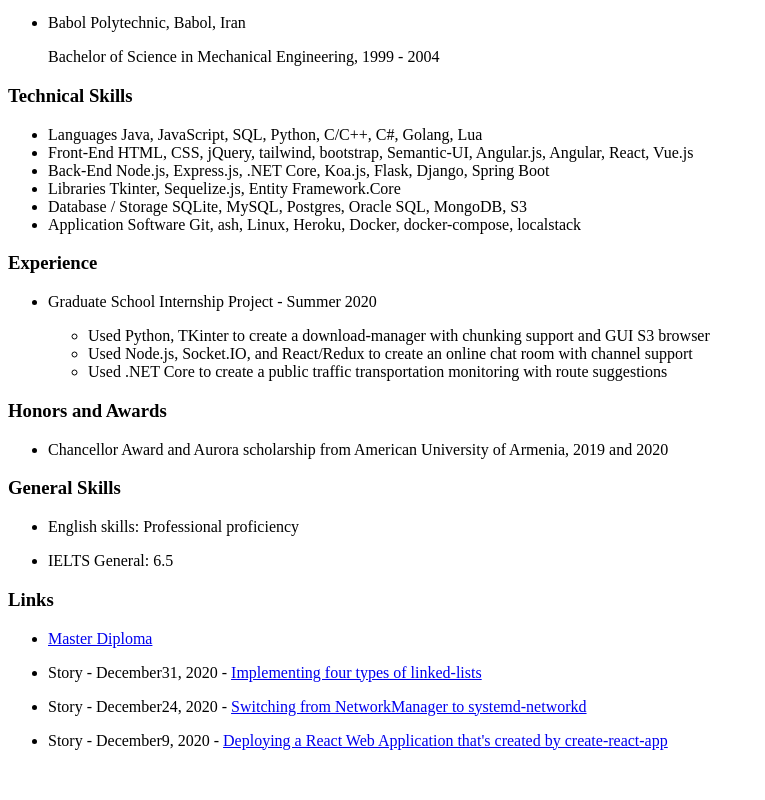
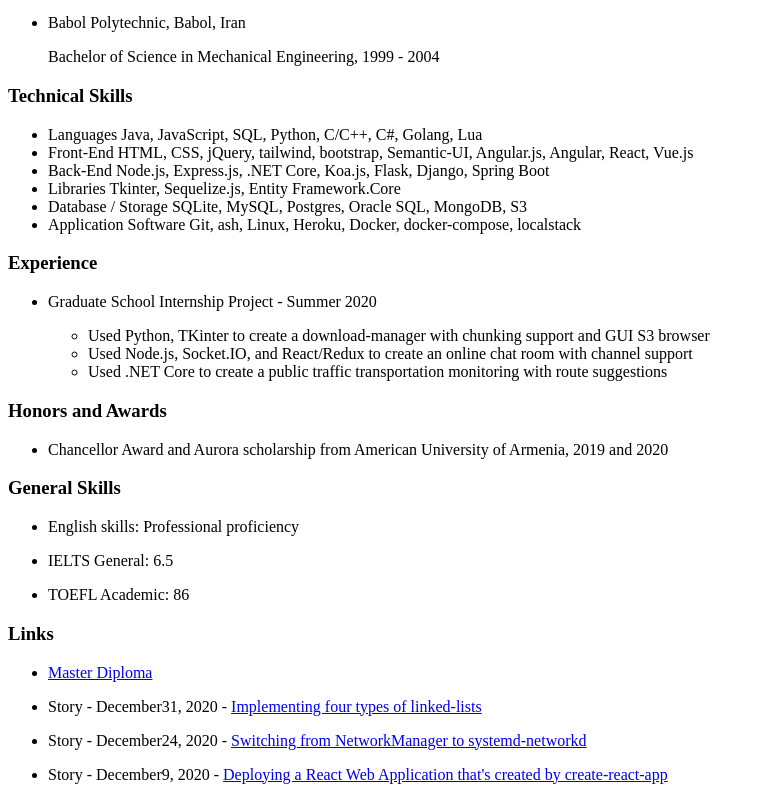
Before and after one commit to hooman734/cv-next, a Next.js app: page / in a window 1280 px wide. Shown: the part 619-1419 px from the top of the page, without its empty margins (0-765 px from the left). Before the commit the page ends 1385 px from the top, so only its background shows below. Built offline with nearby package versions, Linux system fonts and the light colour scheme.

Commit message:
added Toefl score

```diff
--- a/pages/index.js
+++ b/pages/index.js
@@ -136,6 +136,9 @@
                       <li className="py-1">
                         <p>IELTS General: <span className="text-gray-800 font-bold align-text-top text-sm bg-gray-200 rounded">6.5</span></p>
                       </li>
+                      <li className="py-1">
+                        <p>TOEFL Academic: <span className="text-gray-800 font-bold align-text-top text-sm bg-gray-200 rounded">86</span></p>
+                      </li>
                     </ul>
                   </div>
                   {/* end general skills */}
```
